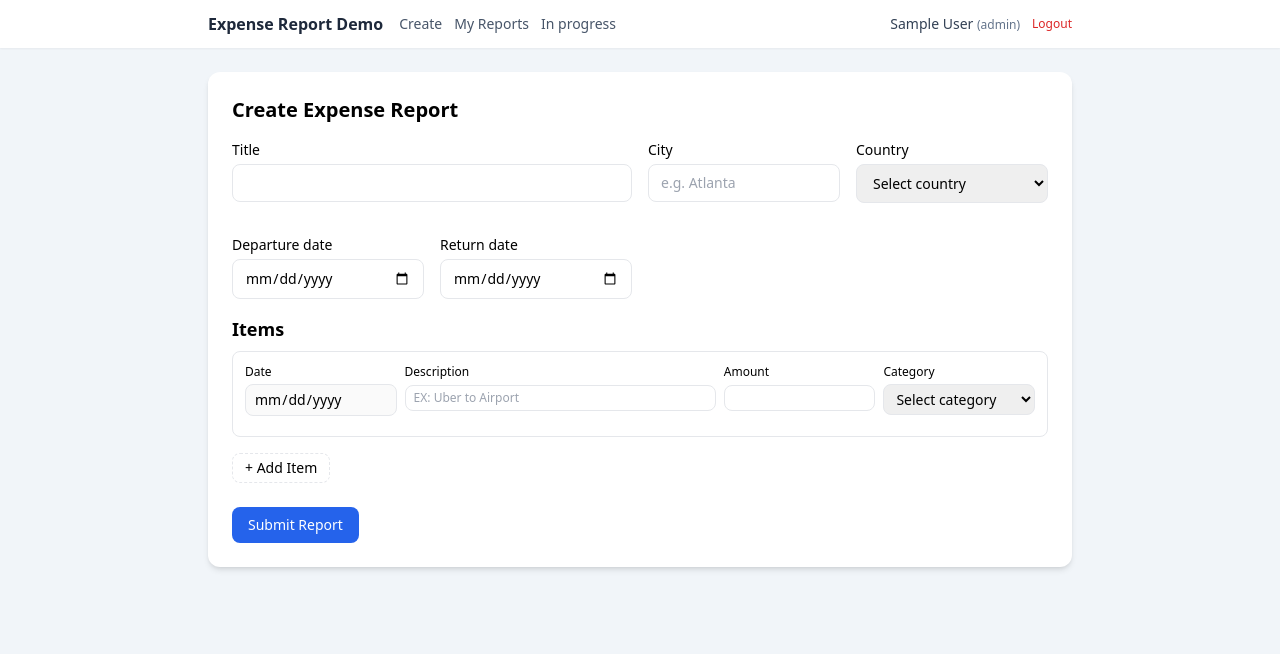
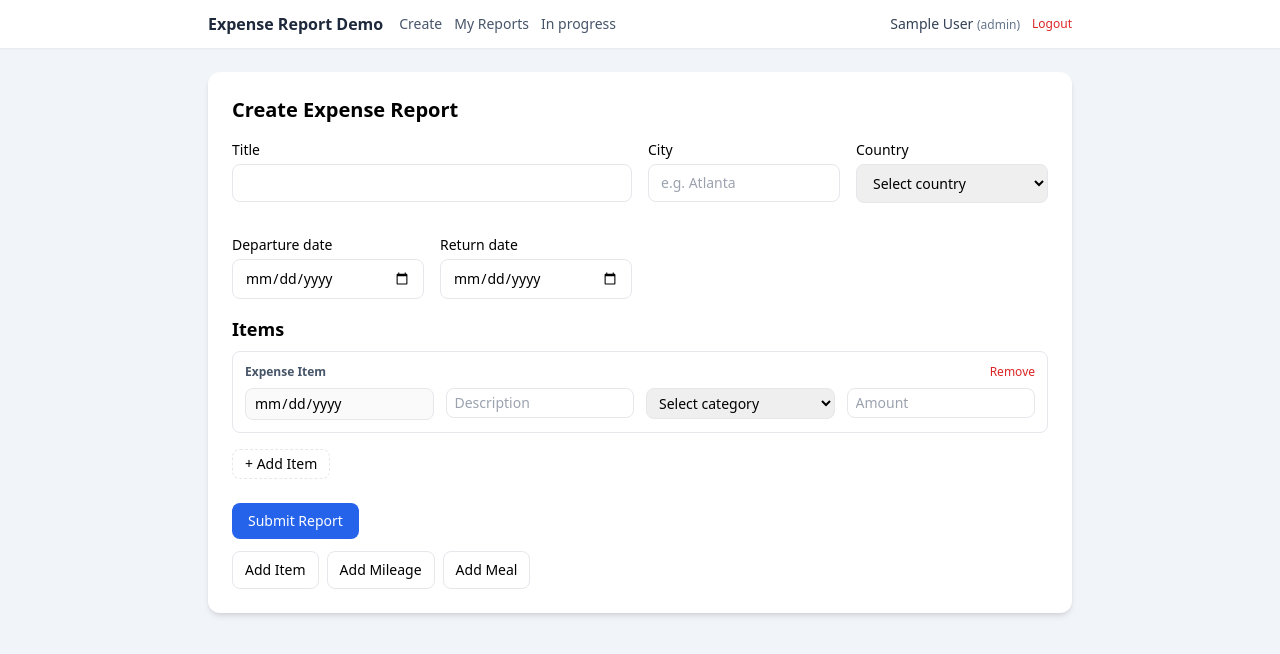
Before and after one commit to HOJUNHWANG/ExpenseSystemFrontEnd, a React app in the folder expense-frontend/: page /create in a window 1280 px wide. Shown: the top 654 px of the page. Built offline with nearby package versions, Linux system fonts and the light colour scheme; sample sign-in values are in the browser's storage; the HTML template or start-up script is replaced by a standard one.

Commit message:
Added features to handle mileage & meal

```diff
--- a/expense-frontend/src/components/CreateExpenseReportForm.jsx
+++ b/expense-frontend/src/components/CreateExpenseReportForm.jsx
@@ -86,17 +86,40 @@ export default function CreateExpenseReportForm() {
       newErrors.items = "At least one expense item is required.";
     } else {
       items.forEach((item, index) => {
-        if (!item.date) {
-          newErrors[`items.${index}.date`] = "Date is required.";
-        }
-        if (!item.description.trim()) {
-          newErrors[`items.${index}.description`] = "Description is required.";
-        }
-        if (!item.category) {
-          newErrors[`items.${index}.category`] = "Category is required.";
-        }
+        // 날짜 범위는 NORMAL/MILEAGE/MEAL 모두 공통으로 “입력되어 있다면 범위 체크”
+        const hasTripRange = departureDate && returnDate;
+
+        // 1) NORMAL
+        if (item.type === ITEM_TYPES.NORMAL) {
+          if (!item.date) newErrors[`items.${index}.date`] = "Date is required.";
+          if (!item.description?.trim()) newErrors[`items.${index}.description`] = "Description is required.";
+          if (!item.category) newErrors[`items.${index}.category`] = "Category is required.";
           if (!item.amount || isNaN(Number(item.amount)) || Number(item.amount) <= 0) {
             newErrors[`items.${index}.amount`] = "Amount must be a positive number.";
+          }
+        }
+
+        // 2) MILEAGE (추가했으면 miles는 필수)
+        if (item.type === ITEM_TYPES.MILEAGE) {
+          if (!item.miles || isNaN(Number(item.miles)) || Number(item.miles) <= 0) {
+            newErrors[`items.${index}.miles`] = "Miles must be a positive number.";
+          }
+          // 지금은 “선택사항”
+          // if (!item.date) newErrors[`items.${index}.date`] = "Date is required.";
+        }
+
+        // 3) MEAL (추가했으면 date는 필수, 그리고 lunch/dinner 최소 1개는 체크)
+        if (item.type === ITEM_TYPES.MEAL) {
+          if (!item.date) newErrors[`items.${index}.date`] = "Meal date is required.";
+          const count = (item.lunch ? 1 : 0) + (item.dinner ? 1 : 0);
+          if (count === 0) newErrors[`items.${index}.meal`] = "Select lunch and/or dinner.";
+        }
+
+        // 날짜 범위 제한: date가 있는 아이템은 범위 안인지 확인
+        if (hasTripRange && item.date) {
+          if (item.date < departureDate || item.date > returnDate) {
+            newErrors[`items.${index}.date`] = "Date must be within the trip dates.";
+          }
         }
       });
     }
@@ -105,18 +128,90 @@ export default function CreateExpenseReportForm() {
     return Object.keys(newErrors).length === 0;
   };
 
+  /*
   const handleItemChange = (index, field, value) => {
     const newItems = [...items];
     newItems[index][field] = value;
     setItems(newItems);
   };
+  */
 
   const addItem = () => {
     setItems([...items, { date: "", description: "", amount: "", category: "" }]);
   };
 
+  const addNormalItem = () => {
+    setItems((prev) => [
+      ...prev,
+      { type: ITEM_TYPES.NORMAL, date: "", description: "", amount: "", category: "" },
+    ]);
+  };
+
+  const addMileageItem = () => {
+    setItems((prev) => {
+      // 한 번만 허용(원하면 여러 개 가능하게 바꿀 수도 있어)
+      if (prev.some((it) => it.type === ITEM_TYPES.MILEAGE)) return prev;
+      return [
+        ...prev,
+        {
+          type: ITEM_TYPES.MILEAGE,
+          date: "",          // 선택사항으로 둘 수도 있는데 일단 날짜도 받게 해도 OK
+          miles: "",
+          rate: MILEAGE_RATE,
+          amount: 0,
+          category: "Mileage",
+          description: "Mileage reimbursement",
+        },
+      ];
+    });
+  };
+
+  const addMealItem = () => {
+    setItems((prev) => [
+      ...prev,
+      {
+        type: ITEM_TYPES.MEAL,
+        date: "",
+        lunch: true,
+        dinner: true,
+        amount: 50, // 기본 lunch+dinner 2개 체크로 시작(원하면 0으로 시작해도 됨)
+        category: "Meal",
+        description: "Per diem (Lunch/Dinner)",
+      },
+    ]);
+  };
+
+  const recomputeMealAmount = (lunch, dinner) => {
+    const count = (lunch ? 1 : 0) + (dinner ? 1 : 0);
+    return count * MEAL_RATE;
+  };
+
+  const onMealToggle = (index, field, checked) => {
+    setItems((prev) =>
+        prev.map((it, i) => {
+          if (i !== index) return it;
+          const next = { ...it, [field]: checked };
+          next.amount = recomputeMealAmount(next.lunch, next.dinner);
+          return next;
+        })
+    );
+  };
+
   const removeItem = (index) => {
-    setItems(items.filter((_, i) => i !== index));
+    setItems((prev) => prev.filter((_, i) => i !== index));
+  };
+
+  const updateItem = (index, patch) => {
+    setItems((prev) =>
+        prev.map((it, i) => (i === index ? { ...it, ...patch } : it))
+    );
+  };
+
+  const onMileageChange = (index, value) => {
+    const miles = value;
+    const milesNum = Number(miles);
+    const amount = !miles || isNaN(milesNum) ? 0 : Number((milesNum * MILEAGE_RATE).toFixed(2));
+    updateItem(index, { miles, amount });
   };
 
   const handleSubmit = async (e) => {
@@ -131,13 +226,42 @@ export default function CreateExpenseReportForm() {
 
     const destination = `${city}, ${country}`;
 
+    const payloadItems = items.map((it) => {
+      if (it.type === ITEM_TYPES.NORMAL) {
+        return {
+          date: it.date,
+          description: it.description,
+          amount: Number(it.amount),
+          category: it.category,
+        };
+      }
+
+      if (it.type === ITEM_TYPES.MILEAGE) {
+        return {
+          date: it.date || departureDate, // 날짜 필수로 안 받을 거면 이렇게 fallback
+          description: `Mileage: ${it.miles} miles @ ${MILEAGE_RATE}`,
+          amount: Number(it.amount),
+          category: "Mileage",
+        };
+      }
+
+      // MEAL
+      const mealDesc = `Meal: ${it.lunch ? "Lunch" : ""}${it.lunch && it.dinner ? " + " : ""}${it.dinner ? "Dinner" : ""}`;
+      return {
+        date: it.date,
+        description: mealDesc,
+        amount: Number(it.amount),
+        category: "Meal",
+      };
+    });
+
     const payload = {
       submitterId: user.id,
       title,
       destination,
       departureDate,
       returnDate,
-      items: items.map((it) => ({
+      items: payloadItems.map((it) => ({
         date: it.date,
         description: it.description,
         amount: Number(it.amount),
@@ -158,7 +282,7 @@ export default function CreateExpenseReportForm() {
       }
 
       const id = await res.json();
-      setMessage(`✅ Created report with id = ${id}`);
+      setMessage(`✅ Report Successfully Created = ${id}`);
       // 필요하면 폼 초기화
     } catch (err) {
       console.error(err);
@@ -266,85 +390,165 @@ export default function CreateExpenseReportForm() {
       <h3 className="text-lg font-semibold mb-2">Items</h3>
 
       <div className="space-y-3 mb-4">
-        {items.map((item, idx) => (
-          <div
-            key={idx}
-            className="grid grid-cols-1 md:grid-cols-5 gap-2 border rounded-lg p-3"
+        {items.map((item, index) => (
+            <div key={index} className="border rounded-lg p-3 mb-3 bg-white">
+              <div className="flex justify-between items-center mb-2">
+                <div className="text-xs font-semibold text-slate-600">
+                  {item.type === ITEM_TYPES.NORMAL && "Expense Item"}
+                  {item.type === ITEM_TYPES.MILEAGE && "Mileage"}
+                  {item.type === ITEM_TYPES.MEAL && "Meal"}
+                </div>
+                <button
+                    type="button"
+                    onClick={() => removeItem(index)}
+                    className="text-xs text-red-600 hover:underline"
                 >
+                  Remove
+                </button>
+              </div>
+
+              {/* NORMAL */}
+              {item.type === ITEM_TYPES.NORMAL && (
+                  <div className="grid grid-cols-1 md:grid-cols-4 gap-3">
+                    {/* date */}
                     <div>
-              <label className="block text-xs font-medium mb-1">Date</label>
                       <input
                           type="date"
                           className="w-full border rounded-lg px-2 py-1 text-sm"
                           value={item.date}
-                    onChange={(e) => handleItemChange(idx, "date", e.target.value)}
+                          onChange={(e) => updateItem(index, { date: e.target.value })}
                           min={departureDate || undefined}
                           max={returnDate || undefined}
                           disabled={!departureDate || !returnDate}
                       />
-                {errors[`items.${idx}.date`] && (
-                    <p className="text-xs text-red-600 mt-1">
-                      {errors[`items.${idx}.date`]}
-                    </p>
-                )}
+                      {errors[`items.${index}.date`] && <p className="text-xs text-red-600 mt-1">{errors[`items.${index}.date`]}</p>}
                     </div>
-            <div className="md:col-span-2">
-              <label className="block text-xs font-medium mb-1">
-                Description
-              </label>
+
+                    {/* description */}
+                    <div>
                       <input
+                          type="text"
+                          className="w-full border rounded-lg px-2 py-1 text-sm"
                           value={item.description}
-                onChange={(e) =>
-                  handleItemChange(idx, "description", e.target.value)
-                }
-                className="w-full border rounded-lg px-2 py-1 text-xs"
-                placeholder="EX: Uber to Airport"
+                          onChange={(e) => updateItem(index, { description: e.target.value })}
+                          placeholder="Description"
                       />
+                      {errors[`items.${index}.description`] && <p className="text-xs text-red-600 mt-1">{errors[`items.${index}.description`]}</p>}
                     </div>
+
+                    {/* category */}
                     <div>
-              <label className="block text-xs font-medium mb-1">Amount</label>
-              <input
-                type="number"
-                value={item.amount}
-                onChange={(e) =>
-                  handleItemChange(idx, "amount", e.target.value)
-                }
-                className="w-full border rounded-lg px-2 py-1 text-xs"
-              />
-            </div>
-            <div>
-              <label className="block text-xs font-medium mb-1">
-                Category
-              </label>
                       <select
                           className="w-full border rounded-lg px-2 py-1 text-sm"
                           value={item.category}
-                  onChange={(e) => handleItemChange(idx, "category", e.target.value)}
+                          onChange={(e) => updateItem(index, { category: e.target.value })}
                       >
                         <option value="">Select category</option>
                         {CATEGORY_OPTIONS.map((c) => (
-                    <option key={c} value={c}>
-                      {c}
-                    </option>
+                            <option key={c} value={c}>{c}</option>
                         ))}
                       </select>
-              {errors[`items.${idx}.category`] && (
-                  <p className="text-xs text-red-600 mt-1">
-                    {errors[`items.${idx}.category`]}
-                  </p>
+                      {errors[`items.${index}.category`] && <p className="text-xs text-red-600 mt-1">{errors[`items.${index}.category`]}</p>}
+                    </div>
+
+                    {/* amount */}
+                    <div>
+                      <input
+                          type="number"
+                          className="w-full border rounded-lg px-2 py-1 text-sm"
+                          value={item.amount}
+                          onChange={(e) => updateItem(index, { amount: e.target.value })}
+                          placeholder="Amount"
+                      />
+                      {errors[`items.${index}.amount`] && <p className="text-xs text-red-600 mt-1">{errors[`items.${index}.amount`]}</p>}
+                    </div>
+                  </div>
               )}
+
+              {/* MILEAGE */}
+              {item.type === ITEM_TYPES.MILEAGE && (
+                  <div className="grid grid-cols-1 md:grid-cols-3 gap-3">
+                    <div>
+                      <label className="block text-xs text-slate-600 mb-1">Miles</label>
+                      <input
+                          type="number"
+                          className="w-full border rounded-lg px-2 py-1 text-sm"
+                          value={item.miles}
+                          onChange={(e) => onMileageChange(index, e.target.value)}
+                          placeholder="e.g. 120"
+                      />
+                      {errors[`items.${index}.miles`] && <p className="text-xs text-red-600 mt-1">{errors[`items.${index}.miles`]}</p>}
                     </div>
-            <div className="md:col-span-5 flex justify-end">
-              {items.length > 1 && (
-                <button
-                  type="button"
-                  onClick={() => removeItem(idx)}
-                  className="text-xs text-red-500 hover:underline"
-                >
-                  Remove
-                </button>
+
+                    <div>
+                      <label className="block text-xs text-slate-600 mb-1">Rate</label>
+                      <input
+                          type="text"
+                          className="w-full border rounded-lg px-2 py-1 text-sm bg-slate-50"
+                          value={item.rate}
+                          readOnly
+                      />
+                    </div>
+
+                    <div>
+                      <label className="block text-xs text-slate-600 mb-1">Amount</label>
+                      <input
+                          type="text"
+                          className="w-full border rounded-lg px-2 py-1 text-sm bg-slate-50"
+                          value={item.amount}
+                          readOnly
+                      />
+                    </div>
+                  </div>
               )}
+
+              {/* MEAL */}
+              {item.type === ITEM_TYPES.MEAL && (
+                  <div className="grid grid-cols-1 md:grid-cols-4 gap-3 items-end">
+                    <div>
+                      <label className="block text-xs text-slate-600 mb-1">Date</label>
+                      <input
+                          type="date"
+                          className="w-full border rounded-lg px-2 py-1 text-sm"
+                          value={item.date}
+                          onChange={(e) => updateItem(index, { date: e.target.value })}
+                          min={departureDate || undefined}
+                          max={returnDate || undefined}
+                          disabled={!departureDate || !returnDate}
+                      />
+                      {errors[`items.${index}.date`] && <p className="text-xs text-red-600 mt-1">{errors[`items.${index}.date`]}</p>}
                     </div>
+
+                    <div className="flex items-center gap-2">
+                      <input
+                          type="checkbox"
+                          checked={!!item.lunch}
+                          onChange={(e) => onMealToggle(index, "lunch", e.target.checked)}
+                      />
+                      <span className="text-sm">Lunch</span>
+                    </div>
+
+                    <div className="flex items-center gap-2">
+                      <input
+                          type="checkbox"
+                          checked={!!item.dinner}
+                          onChange={(e) => onMealToggle(index, "dinner", e.target.checked)}
+                      />
+                      <span className="text-sm">Dinner</span>
+                    </div>
+
+                    <div>
+                      <label className="block text-xs text-slate-600 mb-1">Amount</label>
+                      <input
+                          type="text"
+                          className="w-full border rounded-lg px-2 py-1 text-sm bg-slate-50"
+                          value={item.amount}
+                          readOnly
+                      />
+                      {errors[`items.${index}.meal`] && <p className="text-xs text-red-600 mt-1">{errors[`items.${index}.meal`]}</p>}
+                    </div>
+                  </div>
+              )}
             </div>
         ))}
       </div>
@@ -366,6 +570,33 @@ export default function CreateExpenseReportForm() {
           {loading ? "Submitting..." : "Submit Report"}
         </button>
       </div>
+
+      <div className="flex flex-wrap gap-2 mt-3">
+        <button
+            type="button"
+            onClick={addNormalItem}
+            className="px-3 py-2 rounded-lg text-sm border hover:bg-slate-50"
+        >
+          Add Item
+        </button>
+
+        <button
+            type="button"
+            onClick={addMileageItem}
+            className="px-3 py-2 rounded-lg text-sm border hover:bg-slate-50"
+        >
+          Add Mileage
+        </button>
+
+        <button
+            type="button"
+            onClick={addMealItem}
+            className="px-3 py-2 rounded-lg text-sm border hover:bg-slate-50"
+        >
+          Add Meal
+        </button>
+      </div>
+
     </form>
   );
 }
```
Lines whose indentation alone changed are shown as unchanged.
